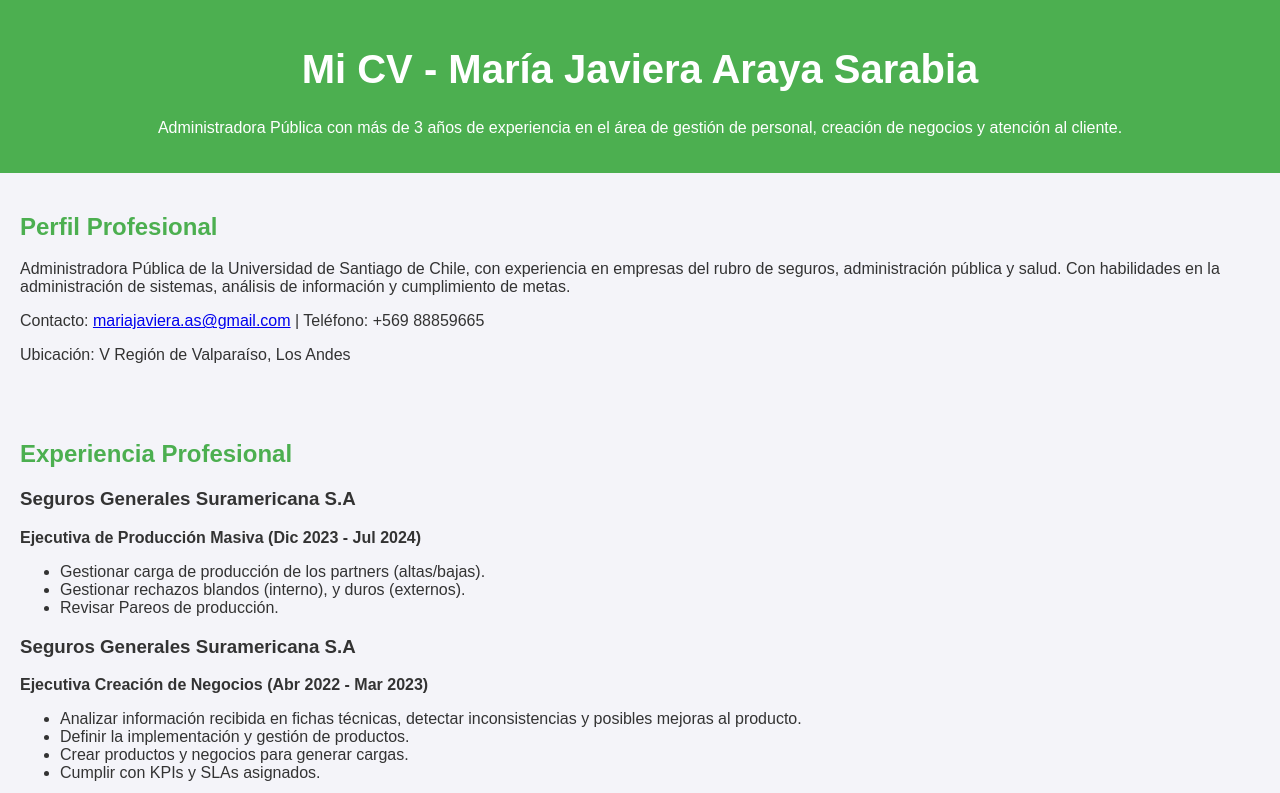
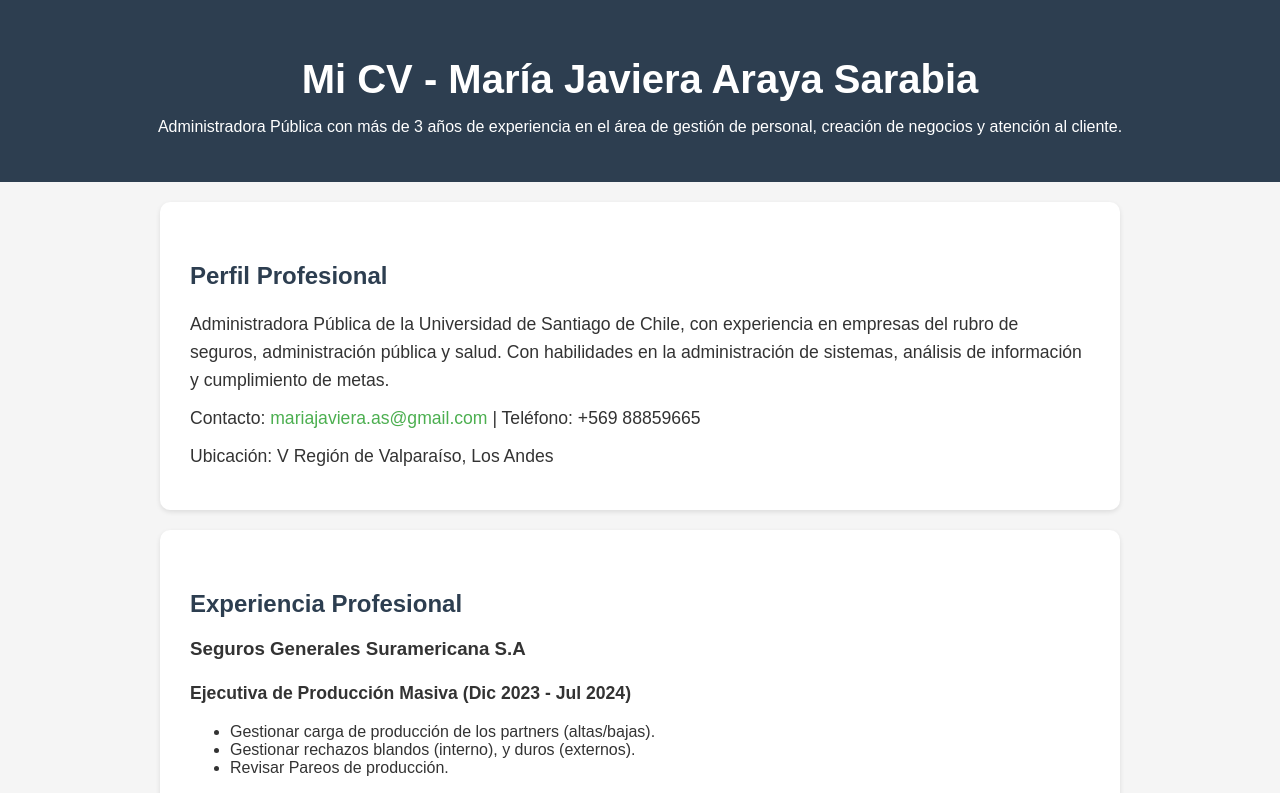
Before and after one commit to Jarayasarabia1/Proyecto-Bootcamp-Especialidad-Ciencia-de-Datos, a plain HTML site: page index.html in a window 1280 px wide. Shown: the top 793 px of the page. Drawn offline with Linux system fonts and the light colour scheme.

Commit message:
Update style.css

```diff
--- a/style.css
+++ b/style.css
@@ -1,26 +1,63 @@
 body {
     font-family: Arial, sans-serif;
-    background-color: #f4f4f9;
+    background-color: #f5f5f5; /* Color de fondo más suave */
     color: #333;
     margin: 0;
     padding: 0;
 }
 
 header {
-    background-color: #4CAF50;
+    background-color: #2D3E50; /* Cambio de color de encabezado */
     color: white;
-    padding: 20px;
+    padding: 30px;
     text-align: center;
 }
 
 h1 {
     font-size: 2.5em;
+    margin-bottom: 10px;
 }
 
 h2 {
-    color: #4CAF50;
+    color: #2D3E50; /* Color para los subtítulos */
+    margin-top: 30px;
 }
 
 section {
-    padding: 20px;
+    padding: 30px;
+    max-width: 900px;
+    margin: 0 auto;
+    background-color: white;
+    box-shadow: 0 2px 5px rgba(0, 0, 0, 0.1); /* Sombra para dar profundidad */
+    border-radius: 10px;
+    margin-top: 20px;
 }
+
+section p {
+    font-size: 1.1em;
+    line-height: 1.6;
+    margin: 10px 0;
+}
+
+a {
+    color: #4CAF50; /* Color verde para enlaces */
+    text-decoration: none;
+}
+
+a:hover {
+    text-decoration: underline;
+}
+
+@media (max-width: 768px) {
+    header {
+        padding: 20px;
+    }
+
+    h1 {
+        font-size: 2em;
+    }
+
+    section {
+        padding: 20px;
+    }
+}
```
